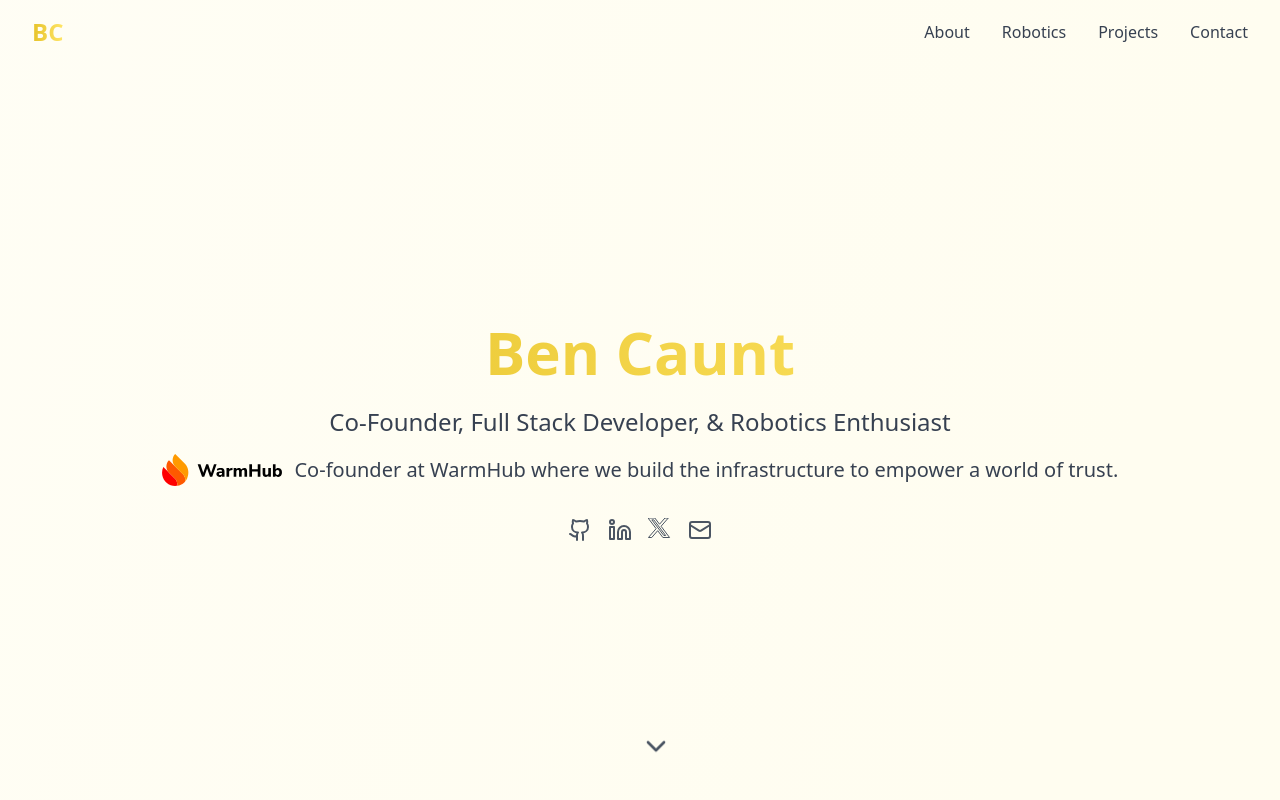
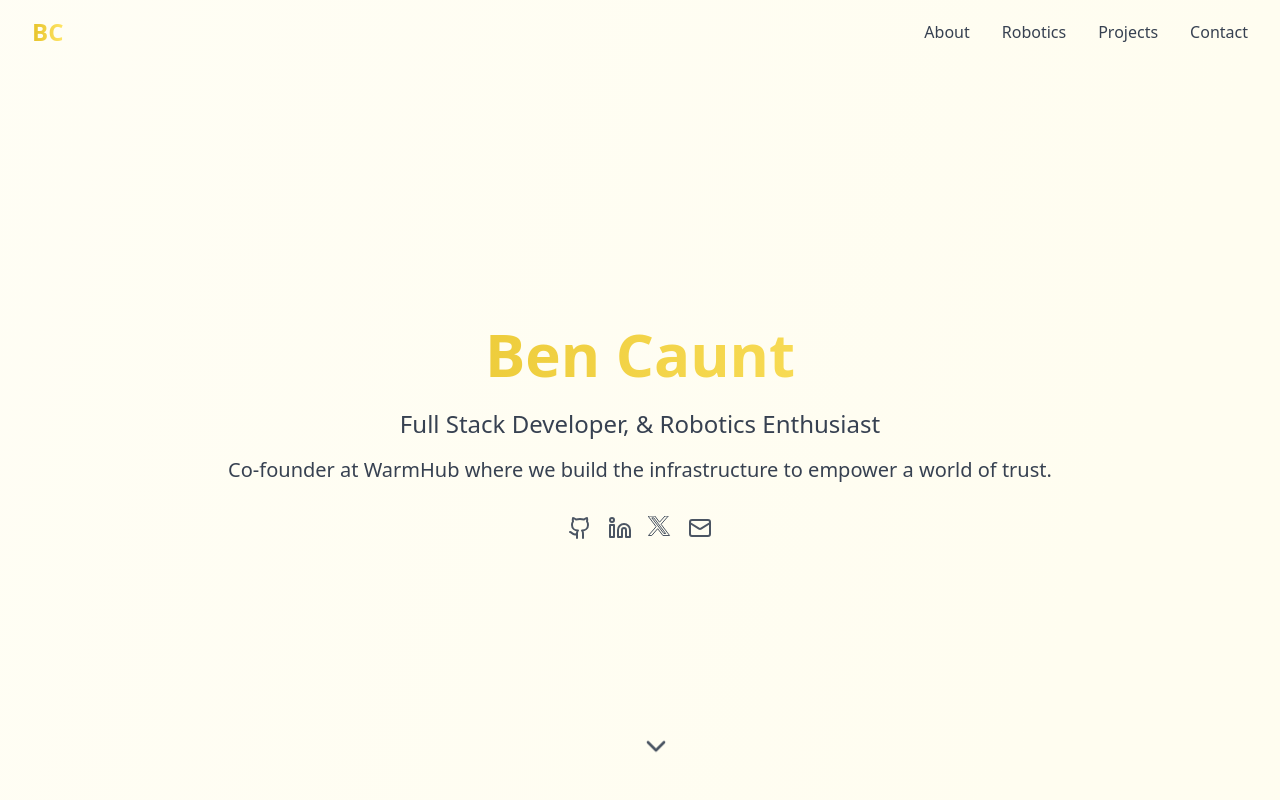
Before and after one commit to BenCaunt/personal-website-2, a React (Vite) app: page / in a window 1280 px wide. Shown: the top 800 px of the page. Built offline with nearby package versions, Linux system fonts and the light colour scheme.

Commit message:
remove logo

```diff
--- a/src/App.tsx
+++ b/src/App.tsx
@@ -99,13 +99,8 @@ function App() {
           <h1 className="text-6xl font-bold mb-6 bg-gradient-to-r from-yellow-600 to-yellow-400 bg-clip-text text-transparent">
             Ben Caunt
           </h1>
-          <p className="text-2xl text-gray-700 mb-4">Co-Founder, Full Stack Developer, & Robotics Enthusiast</p>
+          <p className="text-2xl text-gray-700 mb-4">Full Stack Developer, & Robotics Enthusiast</p>
           <div className="flex items-center justify-center mb-8">
-            <img
-              src="/images/warmhub_logo (1).svg"
-              alt="Warmhub Logo"
-              className="h-8 mr-3"
-            />
             <p className="text-xl text-gray-700">
               Co-founder at WarmHub where we build the infrastructure to empower a world of trust.
             </p>
```
